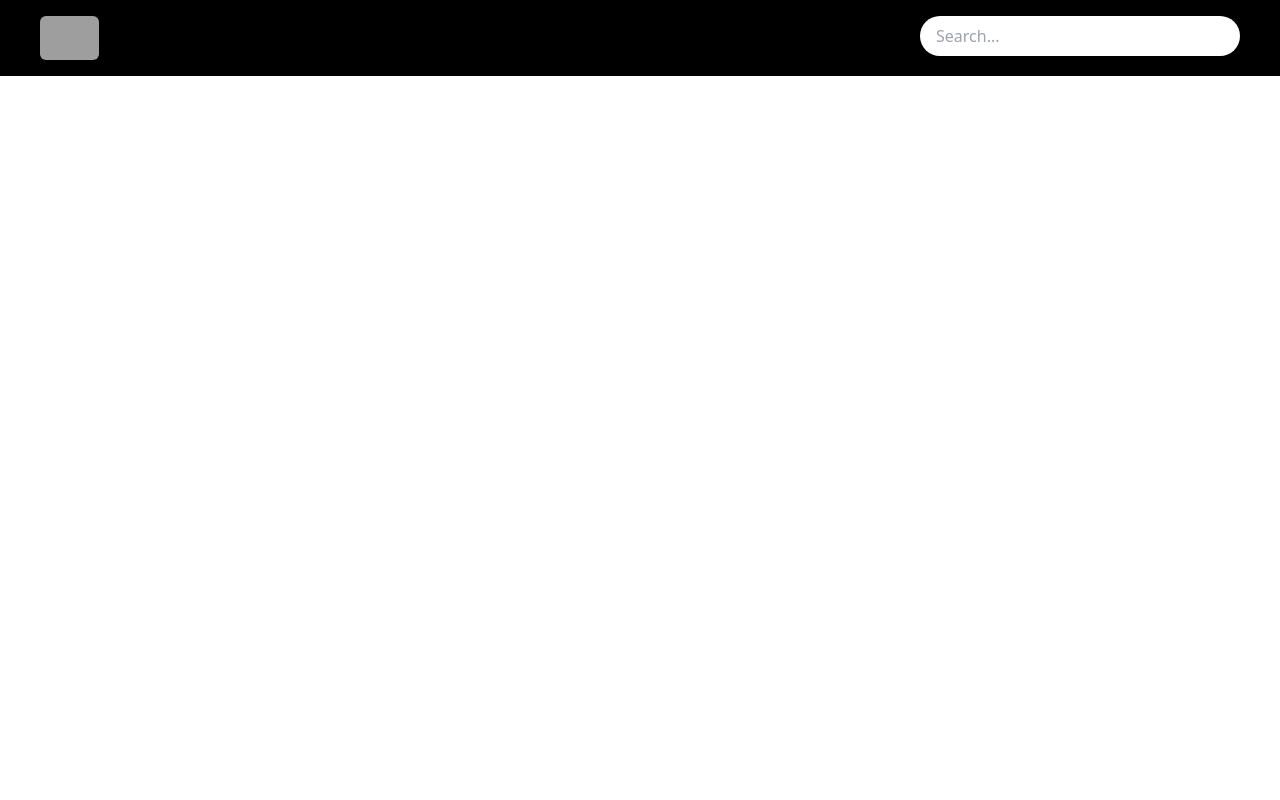
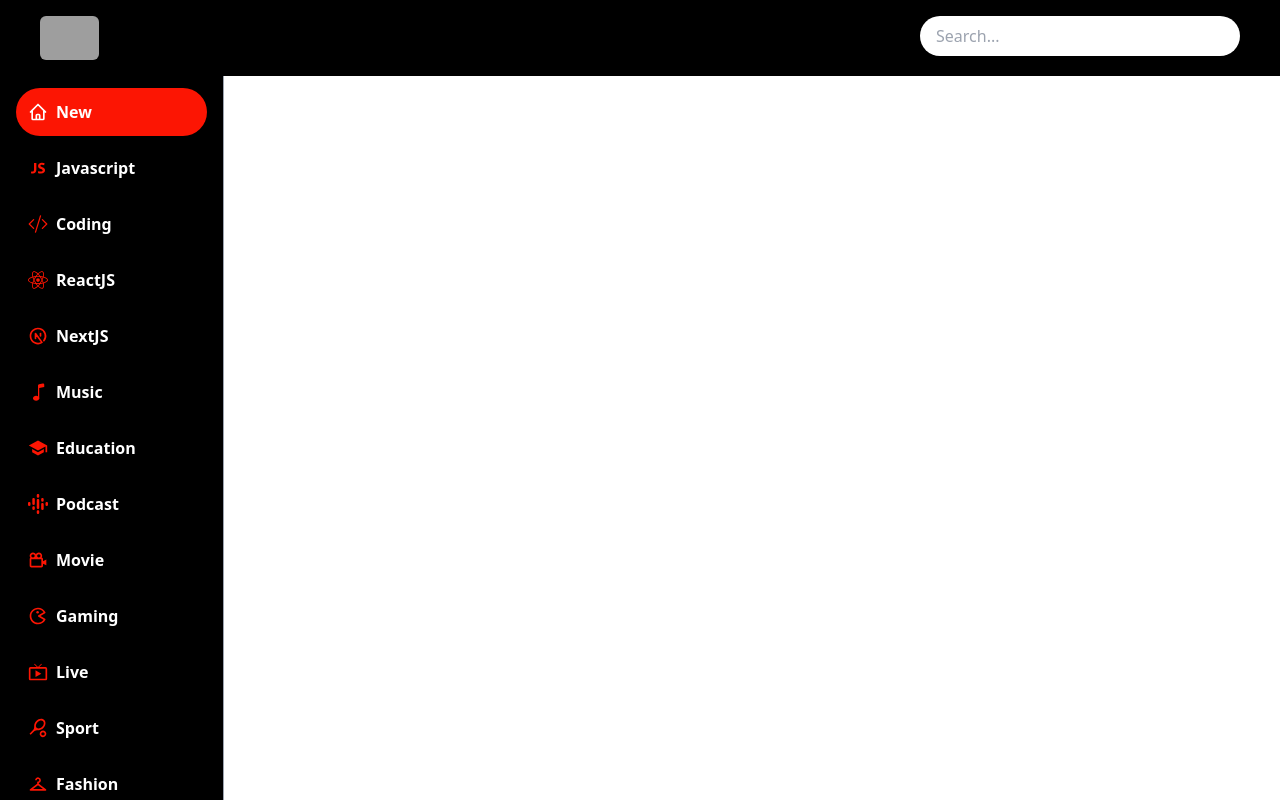
Before and after one commit to dosepehr/react-youtube-clone, a React (Create React App) app: page / in a window 1280 px wide. Shown: the top 800 px of the page. Built offline with nearby package versions, Linux system fonts and the light colour scheme; grey boxes are pictures that could not be loaded; the HTML template or start-up script is replaced by a standard one.

Commit message:
make sidebar component

```diff
--- a/src/App.js
+++ b/src/App.js
@@ -1,9 +1,17 @@
-import { Navbar } from './components';
-
+import { useState } from 'react';
+import { Navbar, Sidebar } from './components';
 function App() {
+    const [selectedCategory, setSelectedCategory] = useState('New');
+    const [showSidebar, setShowSidebar] = useState(false);
     return (
         <>
             <Navbar />
+            <Sidebar
+                selectedCategory={selectedCategory}
+                setSelectedCategory={setSelectedCategory}
+                showSidebar={showSidebar}
+                setShowSidebar={setShowSidebar}
+            />
         </>
     );
 }
--- /dev/null
+++ b/src/components/Sidebar.jsx
@@ -0,0 +1,42 @@
+import React from 'react';
+import { categories } from '../constants/data';
+function Sidebar({ selectedCategory, setSelectedCategory, }) {
+    const changeCategory = (categoryName) => {
+        setSelectedCategory(categoryName);
+    };
+    return (
+        <>
+            <div className='bg-black w-56 overflow-x-hidden border-r border-gray-400 absolute mt-[4.5rem] '>
+                <div className='flex flex-col p-4 space-y-2'>
+                    {categories.map((category, index) => (
+                        <>
+                            <div
+                                onClick={() => changeCategory(category.name)}
+                                key={index}
+                                className={` group flex items-center rounded-full space-x-2 p-3 text-center hover:bg-red duration-200 cursor-pointer ${
+                                    category.name === selectedCategory &&
+                                    'bg-red'
+                                }`}
+                            >
+                                <span
+                                    className={`text-xl text-red duration-200 group-hover:text-white  ${
+                                        category.name === selectedCategory &&
+                                        'text-white'
+                                    } `}
+                                >
+
+                                    {category.icon}
+                                </span>
+                                <span className='text-base font-semibold text-white '>
+                                    {category.name}
+                                </span>
+                            </div>
+                        </>
+                    ))}
+                </div>
+            </div>
+        </>
+    );
+}
+
+export default Sidebar;
--- a/src/components/index.js
+++ b/src/components/index.js
@@ -1,7 +1,3 @@
 export { default as Navbar } from './Navbar';
-export { default as SearchBar } from './SearchBar'
-
-
-
-
-export const MainLogo = '/assets/logo.png';
+export { default as SearchBar } from './SearchBar';
+export { default as Sidebar } from './Sidebar';
--- a/tailwind.config.js
+++ b/tailwind.config.js
@@ -2,7 +2,11 @@
 module.exports = {
     content: ['./src/**/*.{js,jsx}'],
     theme: {
-        extend: {},
+        extend: {
+            colors: {
+                red:'#fc1503'
+            }
+        },
     },
     plugins: [],
 };
```
